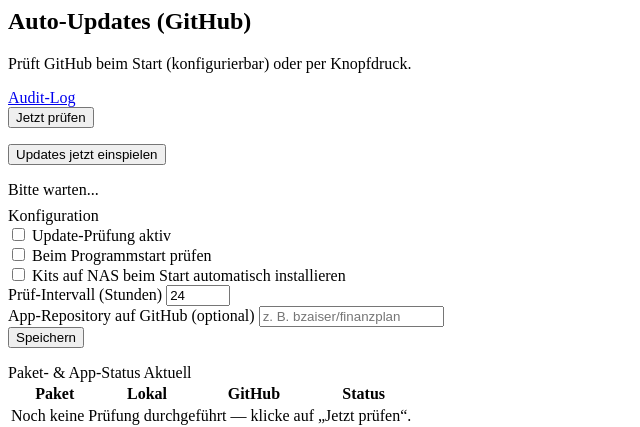
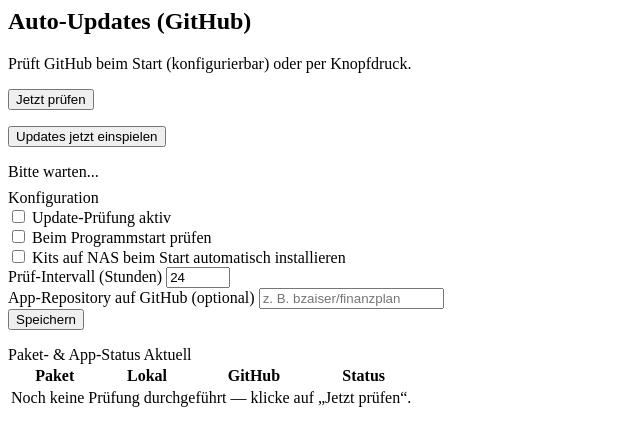
Before and after one commit to bzaiser/ops-django-kit, a Django app: template ops_kit/templates/ops_kit/partials/updates_content.html in a window 1280 px wide. Shown: the top 427 px of the page, without its empty margins (0-640 px from the left). Run offline with Django 3.2, Linux system fonts and the light colour scheme; the template is opened without the code that fills it, so the values that code supplies are empty.

Commit message:
Remove Audit-Log button from Auto-Updates partial

```diff
--- a/ops_kit/templates/ops_kit/partials/updates_content.html
+++ b/ops_kit/templates/ops_kit/partials/updates_content.html
@@ -8,9 +8,6 @@
         </p>
     </div>
     <div class="d-flex flex-wrap gap-2">
-        <a href="{% url 'ops_kit:audit_log' %}" class="btn btn-sm btn-outline-secondary rounded-pill px-3">
-            <i class="bi bi-shield-check me-1"></i> {% trans "Audit-Log" %}
-        </a>
         <form method="post" action="{% url 'ops_kit:updates' %}" class="d-inline js-ops-update-form" data-progress-text="{% trans 'Prüfe GitHub auf neue Versionen...' %}">
             {% csrf_token %}
             <input type="hidden" name="action" value="check_now">
```
